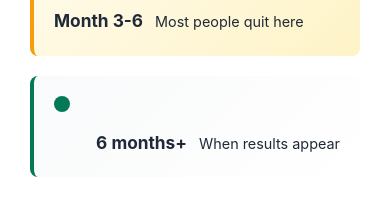
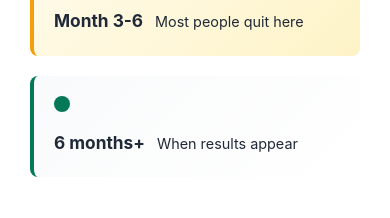
Before and after one commit to PartyProtect/revive-your-hair-website-, a website: page src/pages/index.html in a window 390 px wide. Shown: the part 1308-1526 px from the top of the page. Drawn offline with Linux system fonts and the light colour scheme.

Commit message:
Fix: Ensure all timeline marker labels align left consistently on mobile

```diff
--- a/src/pages/index.html
+++ b/src/pages/index.html
@@ -862,6 +862,13 @@
         border-left-color: #047857;
         right: auto !important;
         left: auto !important;
+      }
+
+      .timeline-marker.start .marker-label,
+      .timeline-marker.end .marker-label {
+        text-align: left !important;
+        left: auto !important;
+        right: auto !important;
       }
 
       .marker-dot {
```
